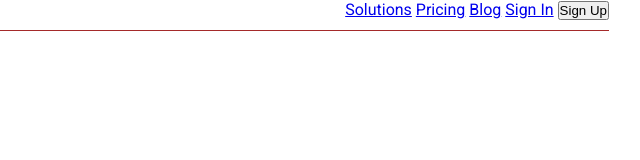
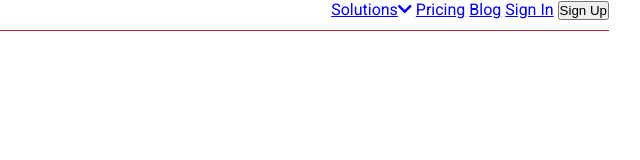
Before and after one commit to 10xMike/node-sass-teambit, a website: page index.html in a window 1280 px wide. Shown: the full height of the page, 543-1183 px from the left. Drawn offline with Linux system fonts and the light colour scheme.

Commit message:
Implement 'font-awesome'

```diff
--- a/index.html
+++ b/index.html
@@ -8,6 +8,8 @@
     <title>Node Sass Teambit</title>
     <!-- SCSS -->
     <link rel="stylesheet" href="./dist/css/app.css">
+    <!-- Font Awesome -->
+    <link rel="stylesheet" href="https://cdnjs.cloudflare.com/ajax/libs/font-awesome/5.15.3/css/all.min.css">
 </head>
 
 <body>
@@ -17,7 +19,7 @@
             <img src="./src/img/logo.svg" alt="teambit logo">
         </div>
         <div>
-            <a href="#">Solutions</a>
+            <a href="#">Solutions<i class="fa fa-chevron-down" aria-hidden="true"></i></a>
             <a href="#">Pricing</a>
             <a href="#">Blog</a>
             <a href="#">Sign In</a>
```
